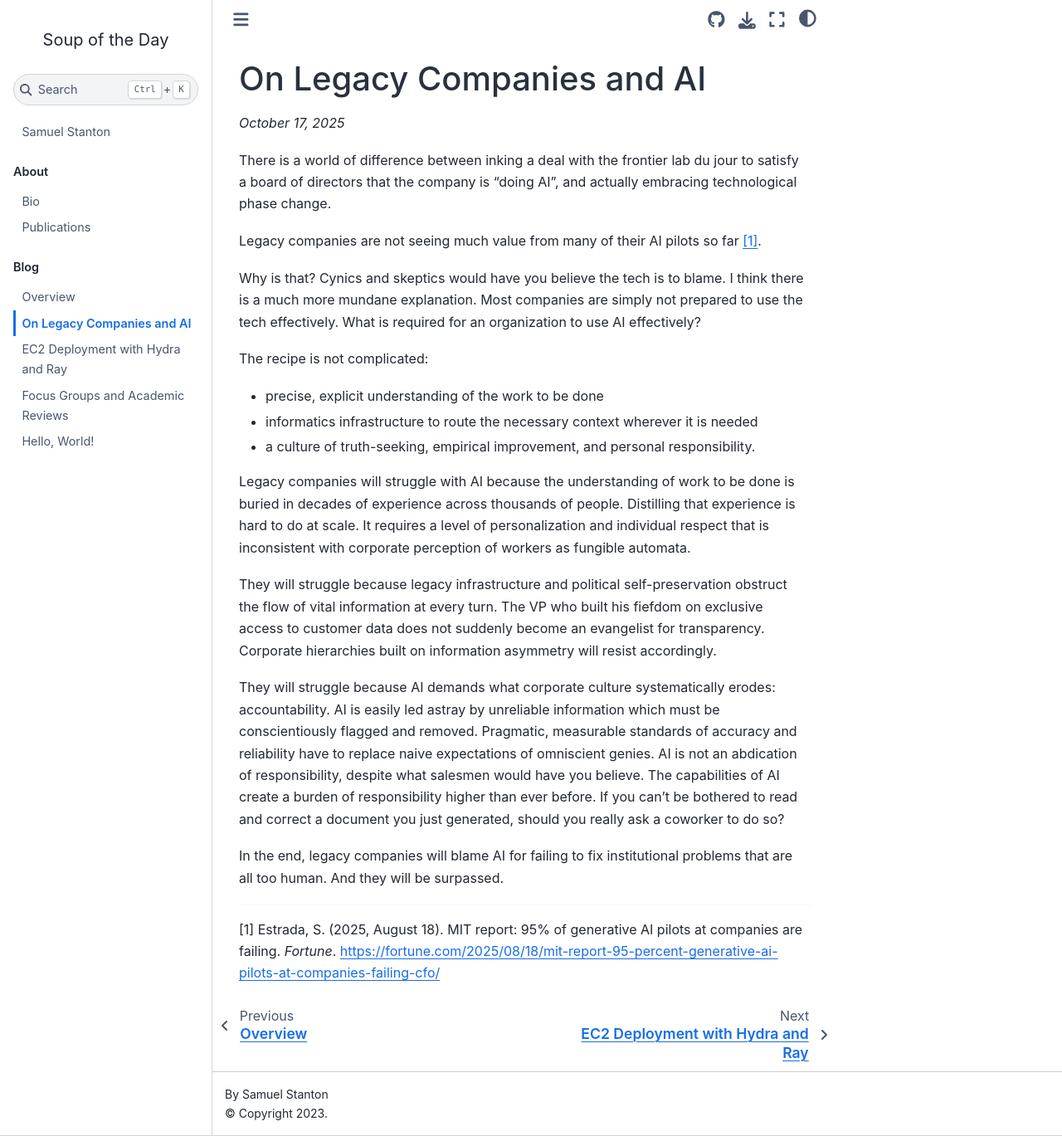
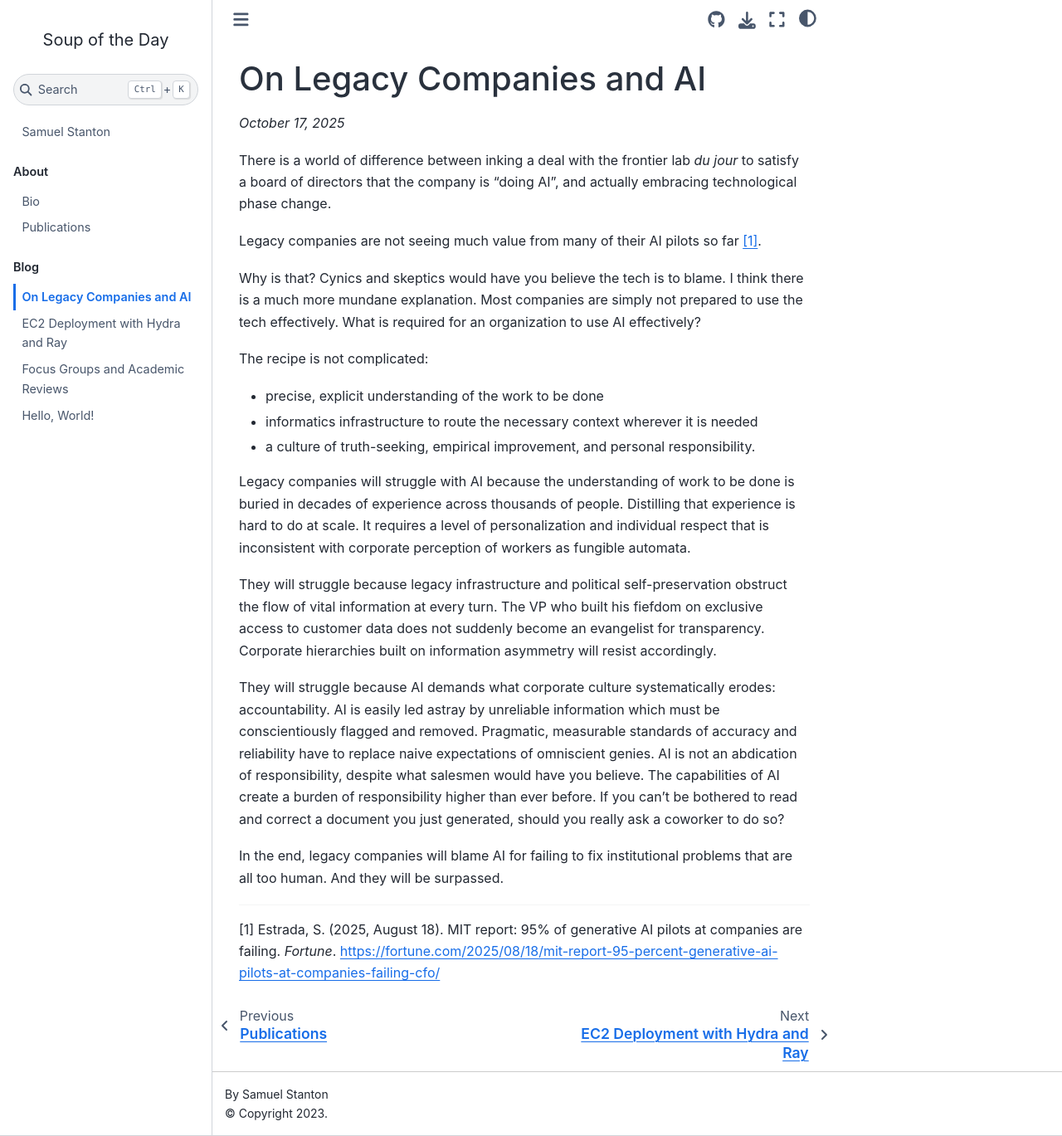
Before and after one commit to samuelstanton/samuelstanton.github.io, a Jupyter Book: the page built from blog/legacy-companies-and-ai.md, in a window 1280 px wide and 1369 px high. Shown: the whole window at 83% size. Built offline with Jupyter Book 1.0.4 settings and Sphinx 7.4.7 and the Sphinx Book theme 1.1.4, drawn with Linux system fonts in a browser that asks for light colours; comment, search, counter and statistics services are not loaded.

```diff
--- a/_toc.yml
+++ b/_toc.yml
@@ -8,8 +8,8 @@ parts:
       - file: bio
       - file: pubs
   - caption: Blog
+    file: blog/index
     chapters:
-      - file: blog/index
       - file: blog/legacy-companies-and-ai
       - file: blog/ec2_scaling_with_hydra
       - file: blog/focus-groups-and-academic-reviews
--- a/blog/legacy-companies-and-ai.md
+++ b/blog/legacy-companies-and-ai.md
@@ -2,7 +2,7 @@
 
 *October 17, 2025*
 
-There is a world of difference between inking a deal with the frontier lab du jour to satisfy a board of directors that the company is "doing AI", and actually embracing technological phase change.
+There is a world of difference between inking a deal with the frontier lab _du jour_ to satisfy a board of directors that the company is "doing AI", and actually embracing technological phase change.
 
 Legacy companies are not seeing much value from many of their AI pilots so far [[1]](#ref1).
 
```
